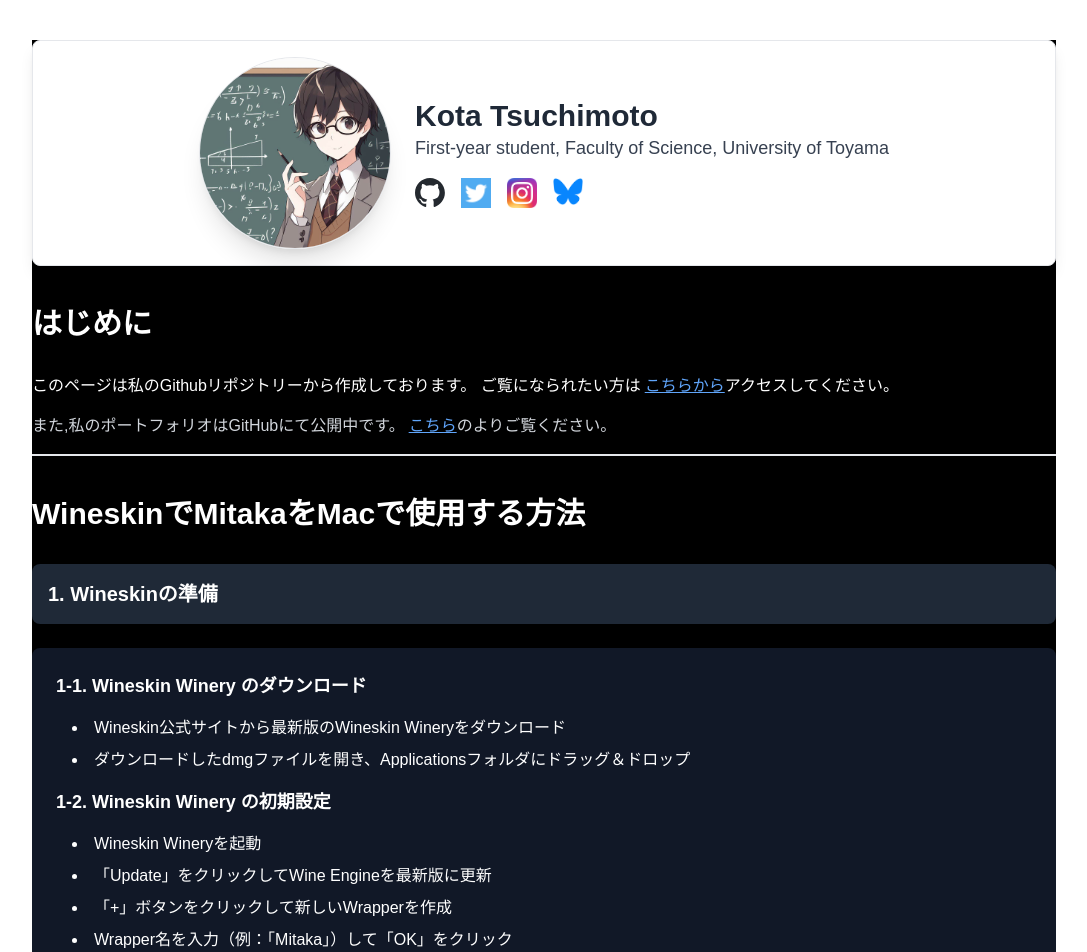
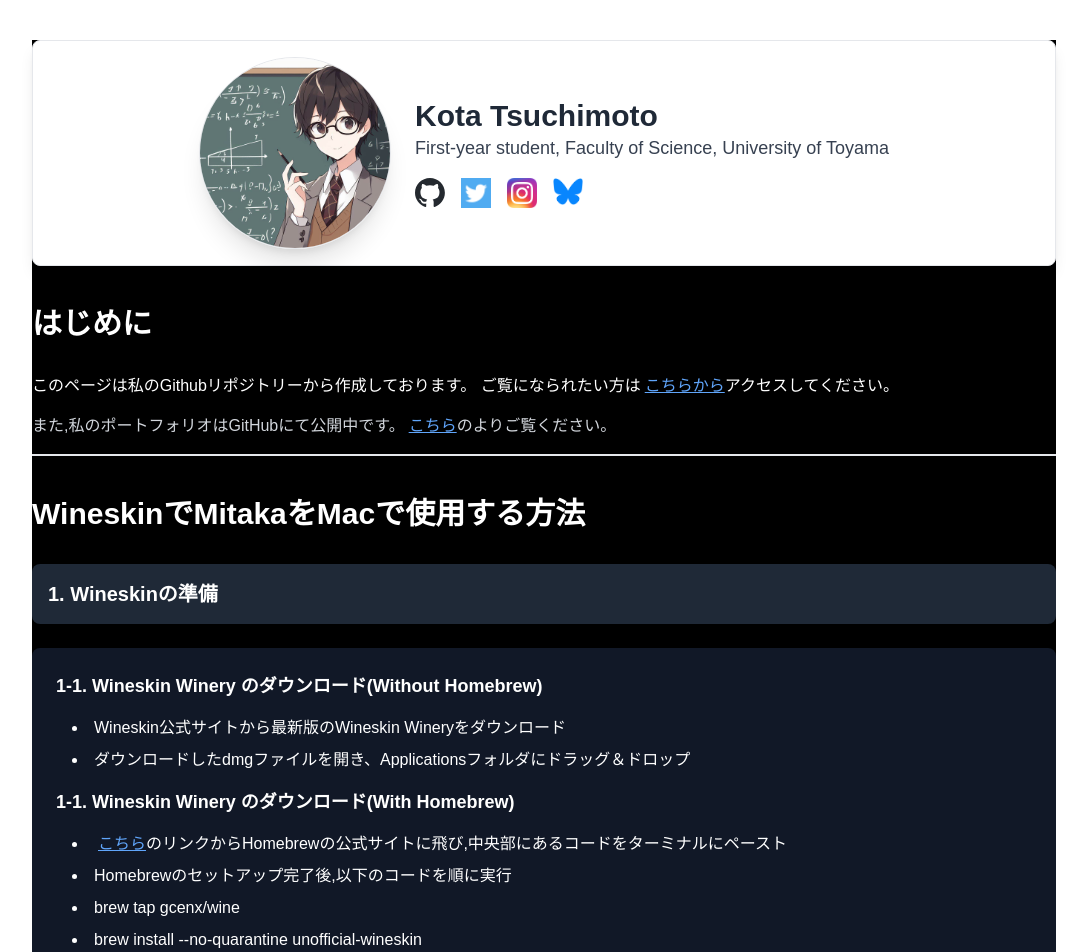
Before and after one commit to mocho271828/mitaka-macintosh, a Next.js app: page / in a window 1280 px wide. Shown: the top 952 px of the page, without its empty margins (96-1183 px from the left). Built offline with nearby package versions, Linux system fonts and the light colour scheme.

Commit message:
Update page.tsx

```diff
--- a/app/page.tsx
+++ b/app/page.tsx
@@ -76,12 +76,27 @@
           <div className="space-y-6 mb-12">
             <h3 className="text-xl font-bold bg-gray-800 p-4 rounded-lg">1. Wineskinの準備</h3>
             <div className="bg-gray-900 p-6 rounded-lg space-y-4">
-              <h4 className="text-lg font-semibold">1-1. Wineskin Winery のダウンロード</h4>
+              <h4 className="text-lg font-semibold">1-1. Wineskin Winery のダウンロード(Without Homebrew)</h4>
               <ul className="list-disc list-inside space-y-2 ml-4">
                 <li>Wineskin公式サイトから最新版のWineskin Wineryをダウンロード</li>
                 <li>ダウンロードしたdmgファイルを開き、Applicationsフォルダにドラッグ＆ドロップ</li>
               </ul>
-
+              <h4 className="text-lg font-semibold">1-1. Wineskin Winery のダウンロード(With Homebrew)</h4>
+              <ul className="list-disc list-inside space-y-2 ml-4">
+                <li>
+                  <a
+                    href="https://brew.sh/"
+                    target="_blank"
+                    rel="noopener noreferrer"
+                    className="text-blue-400 hover:text-blue-300 underline ml-1"
+                  >
+                  こちら
+                  </a>
+                  のリンクからHomebrewの公式サイトに飛び,中央部にあるコードをターミナルにペースト</li>
+                <li>Homebrewのセットアップ完了後,以下のコードを順に実行</li>
+                <li>brew tap gcenx/wine</li>
+                <li>brew install --no-quarantine unofficial-wineskin</li>
+              </ul>
               <h4 className="text-lg font-semibold mt-6">1-2. Wineskin Winery の初期設定</h4>
               <ul className="list-disc list-inside space-y-2 ml-4">
                 <li>Wineskin Wineryを起動</li>
```
